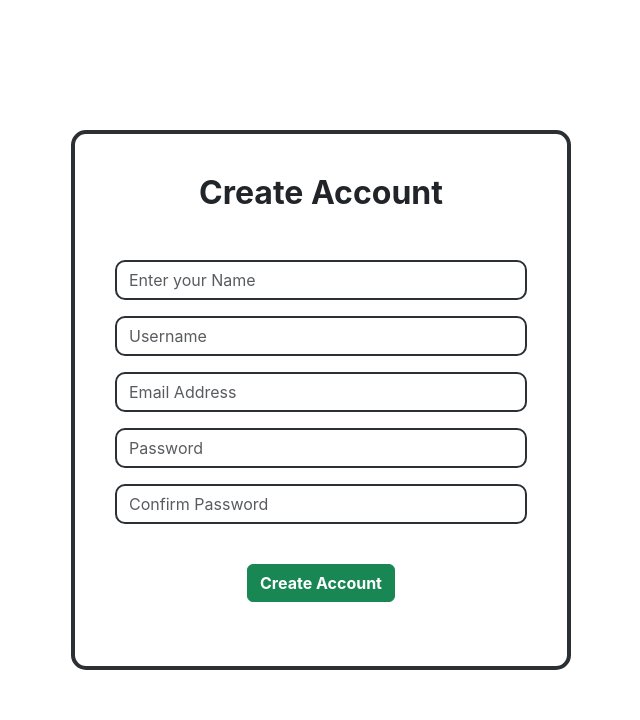
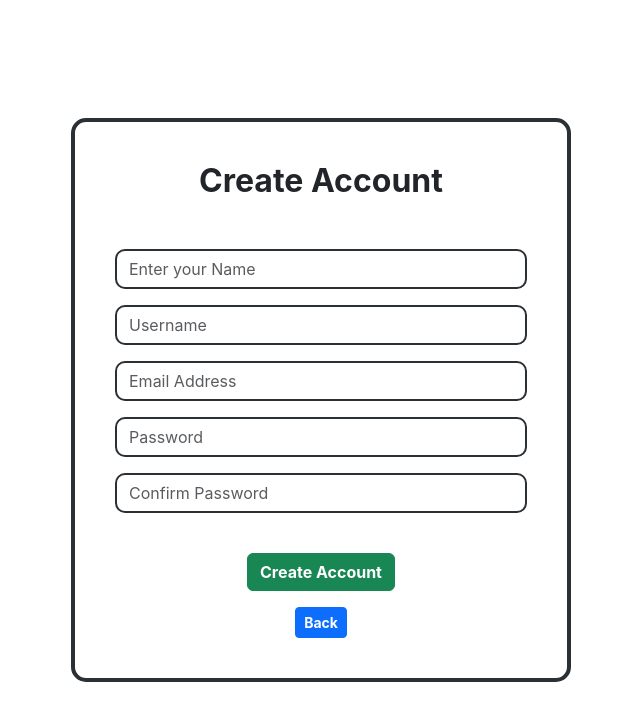
Before and after one commit to Krishna-gupta10/cloudbook, a React (Create React App) app: page /createaccount in a window 1280 px wide. Shown: the top 720 px of the page, without its empty margins (319-959 px from the left). Built offline with nearby package versions, Linux system fonts and the light colour scheme; no server answers.

Commit message:
Frontend fixes

```diff
--- a/src/components/NewUser.js
+++ b/src/components/NewUser.js
@@ -1,5 +1,5 @@
 import React, { useState } from 'react';
-import { useNavigate } from 'react-router-dom';
+import { useNavigate, Link } from 'react-router-dom';
 
 export default function NewUser() {
     const [credentials, setCredentials] = useState({ name: '', username: '', email: '', password: '', cpassword: '' });
@@ -123,6 +123,7 @@ export default function NewUser() {
                             name="cpassword"
                             placeholder="Confirm Password"
                             autoComplete="current-password"
+                            minLength={8}
                             value={credentials.cpassword}
                             onChange={onChange}
                             style={{ width: '100%' }}
@@ -130,10 +131,16 @@ export default function NewUser() {
                         />
                     </div>
 
-                    <button className="btn btn-success my-4">
+                    <button className="btn btn-success mt-4">
                         <b>Create Account</b>
                     </button>
                 </form>
+
+                <Link to="/home">
+                    <button className="btn btn-sm btn-primary mt-3">
+                        <b>Back</b>
+                    </button>
+                </Link>
             </div>
         </div>
     );
```
